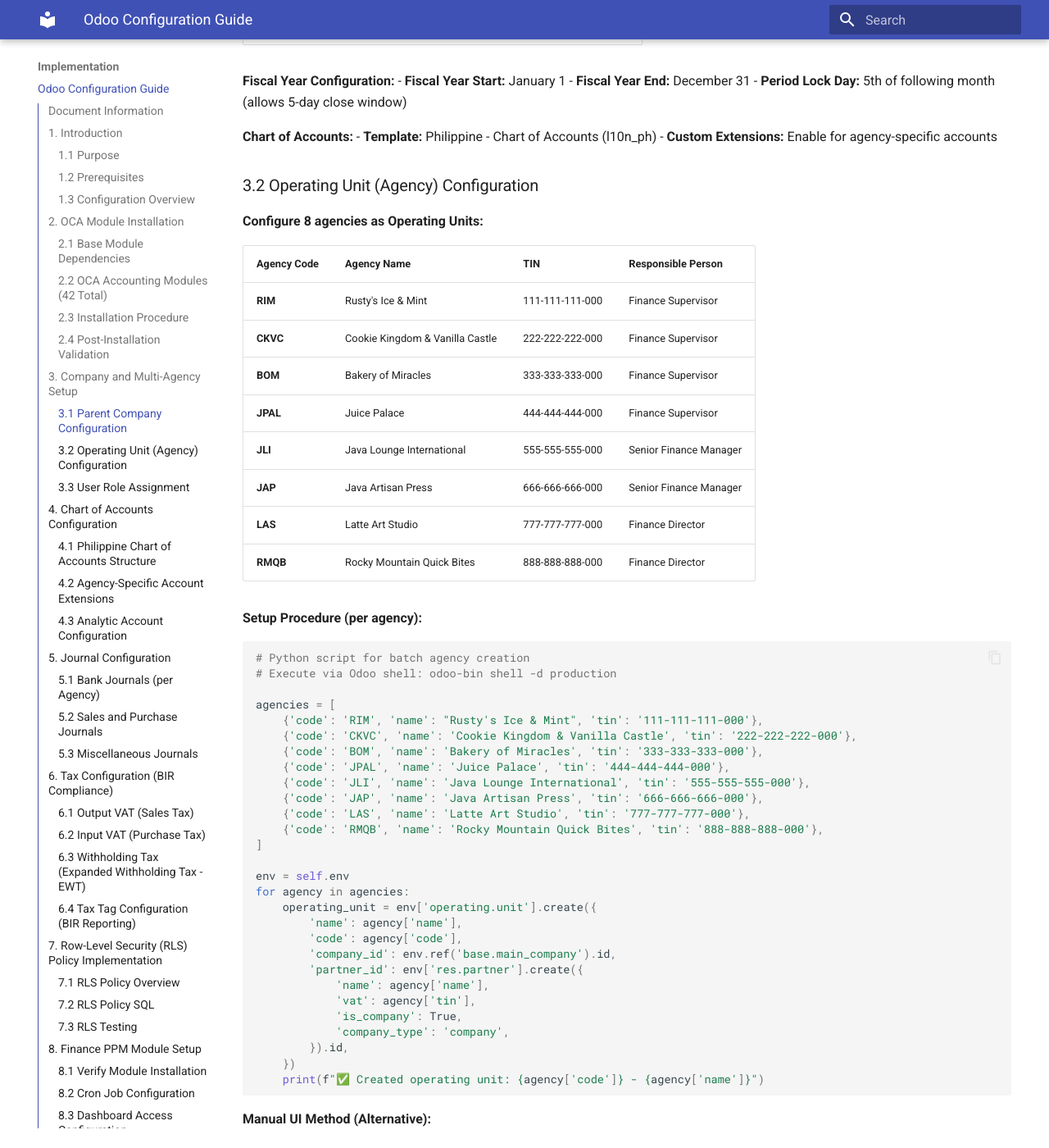
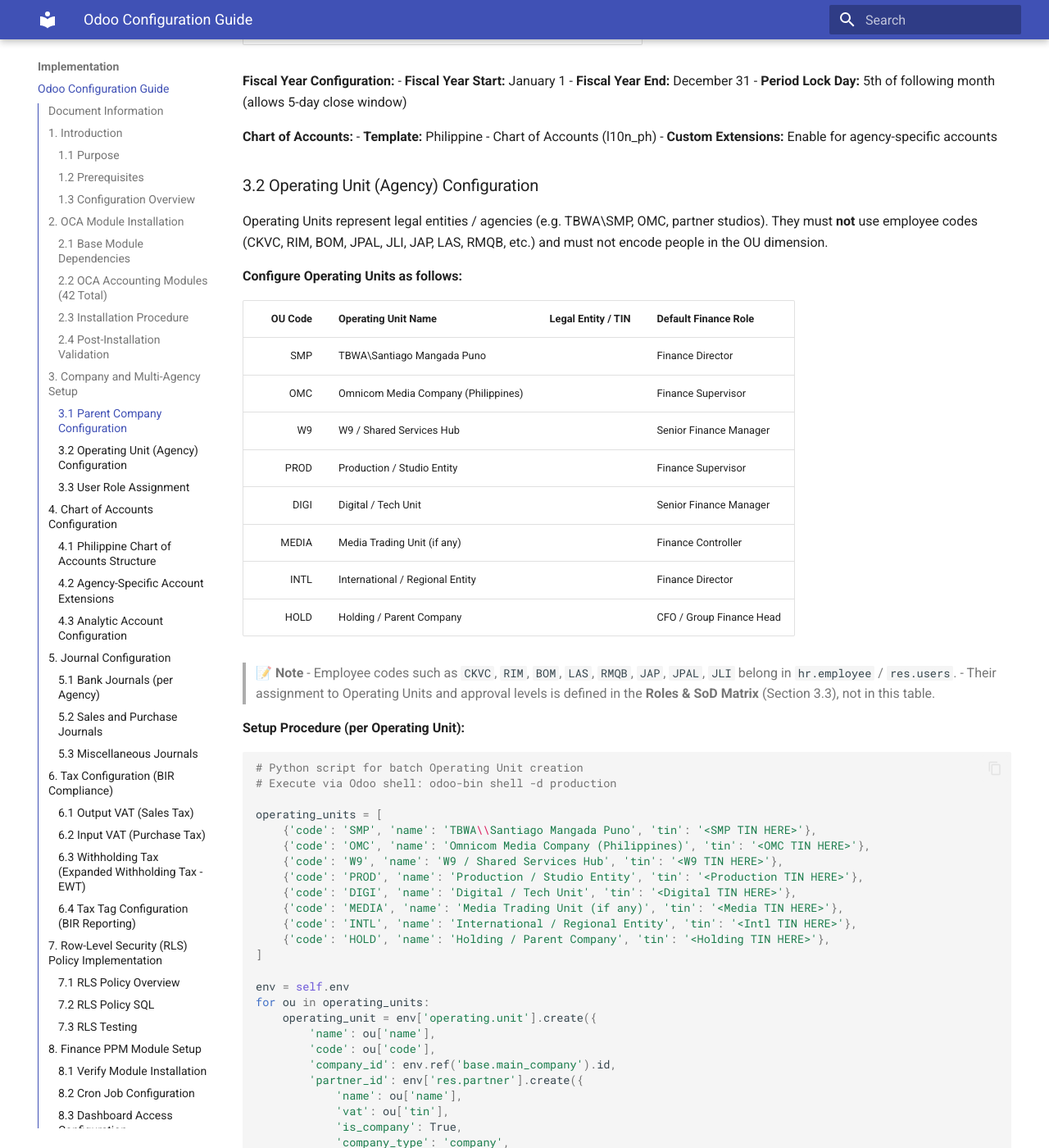
Before and after one commit to jgtolentino/odoo-financial-close-docs, an MkDocs documentation site: the page built from docs/08-odoo-config-guide.md, in a window 1280 px wide and 1400 px high, scrolled down 5967 px. Shown: the whole window at 82% size. Built offline with MkDocs 1.6.1 and Material for MkDocs 9.7.7, drawn with Linux system fonts in a browser that asks for light colours; some of the changed text lies outside the part shown.

Commit message:
Fix Section 3.2: separate Operating Units from employee codes, use white-label structure
- Replace employee codes (RIM, CKVC, BOM, etc.) with legal entity codes (SMP, OMC, W9, PROD, DIGI, MEDIA, INTL, HOLD)
- Remove fake bakery names, use professional entity names
- Add clear note that employee codes belong in hr.employee and SoD Matrix section
- Update Python script variable names and data structure
- Maintain white-label nature suitable for any organization

````diff
--- a/docs/08-odoo-config-guide.md
+++ b/docs/08-odoo-config-guide.md
@@ -272,61 +272,68 @@
 
 ### 3.2 Operating Unit (Agency) Configuration
 
-**Configure 8 agencies as Operating Units:**
+Operating Units represent legal entities / agencies (e.g. TBWA\SMP, OMC, partner studios).
+They must **not** use employee codes (CKVC, RIM, BOM, JPAL, JLI, JAP, LAS, RMQB, etc.) and must not encode people in the OU dimension.
 
-| Agency Code | Agency Name | TIN | Responsible Person |
-|-------------|-------------|-----|-------------------|
-| **RIM** | Rusty's Ice & Mint | 111-111-111-000 | Finance Supervisor |
-| **CKVC** | Cookie Kingdom & Vanilla Castle | 222-222-222-000 | Finance Supervisor |
-| **BOM** | Bakery of Miracles | 333-333-333-000 | Finance Supervisor |
-| **JPAL** | Juice Palace | 444-444-444-000 | Finance Supervisor |
-| **JLI** | Java Lounge International | 555-555-555-000 | Senior Finance Manager |
-| **JAP** | Java Artisan Press | 666-666-666-000 | Senior Finance Manager |
-| **LAS** | Latte Art Studio | 777-777-777-000 | Finance Director |
-| **RMQB** | Rocky Mountain Quick Bites | 888-888-888-000 | Finance Director |
+**Configure Operating Units as follows:**
 
-**Setup Procedure (per agency):**
+| OU Code | Operating Unit Name                 | Legal Entity / TIN        | Default Finance Role       |
+|--------:|-------------------------------------|---------------------------|----------------------------|
+| SMP     | TBWA\Santiago Mangada Puno         | <SMP TIN HERE>            | Finance Director           |
+| OMC     | Omnicom Media Company (Philippines)| <OMC TIN HERE>            | Finance Supervisor         |
+| W9      | W9 / Shared Services Hub           | <W9 TIN HERE>             | Senior Finance Manager     |
+| PROD    | Production / Studio Entity         | <Production TIN HERE>     | Finance Supervisor         |
+| DIGI    | Digital / Tech Unit                | <Digital TIN HERE>        | Senior Finance Manager     |
+| MEDIA   | Media Trading Unit (if any)        | <Media TIN HERE>          | Finance Controller         |
+| INTL    | International / Regional Entity    | <Intl TIN HERE>           | Finance Director           |
+| HOLD    | Holding / Parent Company           | <Holding TIN HERE>        | CFO / Group Finance Head   |
+
+> 📝 **Note**
+> - Employee codes such as `CKVC`, `RIM`, `BOM`, `LAS`, `RMQB`, `JAP`, `JPAL`, `JLI` belong in `hr.employee` / `res.users`.
+> - Their assignment to Operating Units and approval levels is defined in the **Roles & SoD Matrix** (Section 3.3), not in this table.
+
+**Setup Procedure (per Operating Unit):**
 
 ```python
-# Python script for batch agency creation
+# Python script for batch Operating Unit creation
 # Execute via Odoo shell: odoo-bin shell -d production
 
-agencies = [
-    {'code': 'RIM', 'name': "Rusty's Ice & Mint", 'tin': '111-111-111-000'},
-    {'code': 'CKVC', 'name': 'Cookie Kingdom & Vanilla Castle', 'tin': '222-222-222-000'},
-    {'code': 'BOM', 'name': 'Bakery of Miracles', 'tin': '333-333-333-000'},
-    {'code': 'JPAL', 'name': 'Juice Palace', 'tin': '444-444-444-000'},
-    {'code': 'JLI', 'name': 'Java Lounge International', 'tin': '555-555-555-000'},
-    {'code': 'JAP', 'name': 'Java Artisan Press', 'tin': '666-666-666-000'},
-    {'code': 'LAS', 'name': 'Latte Art Studio', 'tin': '777-777-777-000'},
-    {'code': 'RMQB', 'name': 'Rocky Mountain Quick Bites', 'tin': '888-888-888-000'},
+operating_units = [
+    {'code': 'SMP', 'name': 'TBWA\\Santiago Mangada Puno', 'tin': '<SMP TIN HERE>'},
+    {'code': 'OMC', 'name': 'Omnicom Media Company (Philippines)', 'tin': '<OMC TIN HERE>'},
+    {'code': 'W9', 'name': 'W9 / Shared Services Hub', 'tin': '<W9 TIN HERE>'},
+    {'code': 'PROD', 'name': 'Production / Studio Entity', 'tin': '<Production TIN HERE>'},
+    {'code': 'DIGI', 'name': 'Digital / Tech Unit', 'tin': '<Digital TIN HERE>'},
+    {'code': 'MEDIA', 'name': 'Media Trading Unit (if any)', 'tin': '<Media TIN HERE>'},
+    {'code': 'INTL', 'name': 'International / Regional Entity', 'tin': '<Intl TIN HERE>'},
+    {'code': 'HOLD', 'name': 'Holding / Parent Company', 'tin': '<Holding TIN HERE>'},
 ]
 
 env = self.env
-for agency in agencies:
+for ou in operating_units:
     operating_unit = env['operating.unit'].create({
-        'name': agency['name'],
-        'code': agency['code'],
+        'name': ou['name'],
+        'code': ou['code'],
         'company_id': env.ref('base.main_company').id,
         'partner_id': env['res.partner'].create({
-            'name': agency['name'],
-            'vat': agency['tin'],
+            'name': ou['name'],
+            'vat': ou['tin'],
             'is_company': True,
             'company_type': 'company',
         }).id,
     })
-    print(f"✅ Created operating unit: {agency['code']} - {agency['name']}")
+    print(f"✅ Created operating unit: {ou['code']} - {ou['name']}")
 ```
 
 **Manual UI Method (Alternative):**
 
 1. **Navigate to:** Settings → Technical → Operating Units → Create
 2. **Fill fields:**
-   - Name: [Agency Name]
-   - Code: [Agency Code]
+   - Name: [Operating Unit Name]
+   - Code: [OU Code]
    - Company: InsightPulse AI Holdings
    - Partner: Create new → Fill TIN and address
-3. **Save** and repeat for all 8 agencies
+3. **Save** and repeat for all Operating Units
 
 ### 3.3 User Role Assignment
 
````
